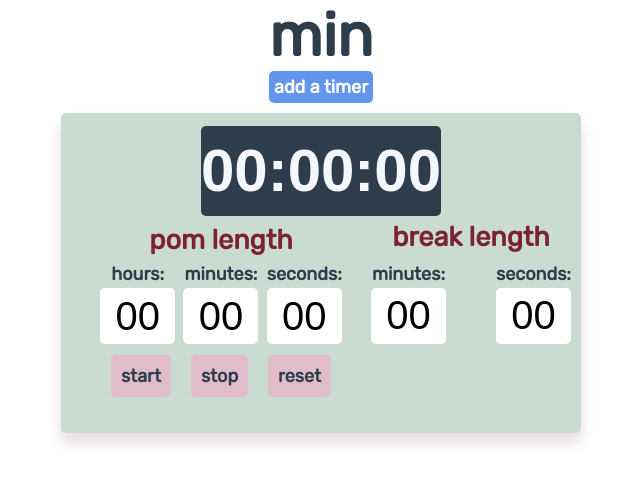
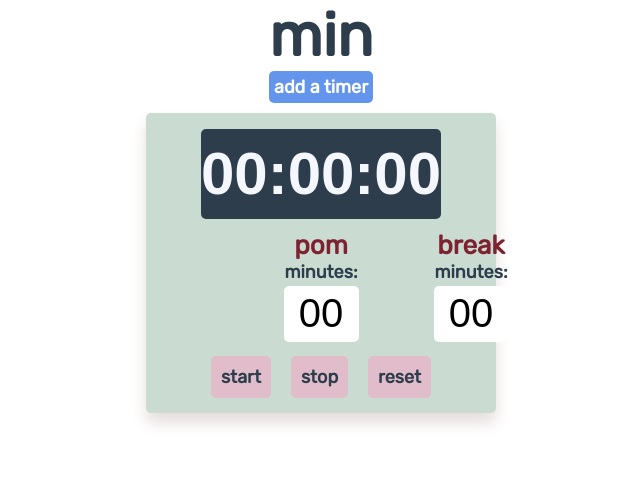
Before and after one commit to SarnaKhmel/min-client, a React (Create React App) app: page / in a window 1280 px wide. Shown: the top 484 px of the page, without its empty margins (319-959 px from the left). Built offline with nearby package versions, Linux system fonts and the light colour scheme; a web font is replaced by a local one.

Commit message:
fully styled pomodoro timer component

```diff
--- a/src/components/Timer/Timer.css
+++ b/src/components/Timer/Timer.css
@@ -13,11 +13,11 @@
 }
 
 .timer.pom {
-    height: 300px;
-    width: 500px;
+    height: 280px;
 }
 
-.timer.pom h2 {
+.timer.pom h3 {
+    font-size: 26px;
     padding: 0;
     margin: 0;
     color: rgb(125, 34, 49);
@@ -25,27 +25,31 @@
 
 .pom-input-container {
     display: flex;
-    align-items: flex-start;
+    align-items: center;
     justify-content: space-around;
-    width: 450px;
+    width: 150px;
 }
 
-.timer.pom .timer-buttons-and-inputs{
-    height: 180px;
-    width: 80%;
+.pom-inputs {
+    display: flex;
+    flex-direction: column;
+    justify-content: space-around;
+    align-items: center;
+    width: 100%;
 }
 
 .break-inputs {
     display: flex;
     flex-direction: column;
+    justify-content: space-around;
     align-items: center;
-    height: 200px;
+    width: 100%;
 }
+
+
 
 .timer.pom .break-inputs h2 {
     text-align: center;
-    margin-bottom: 10px;
-
 }
 
 .timer-buttons {
--- a/src/components/Timer/Timer.js
+++ b/src/components/Timer/Timer.js
@@ -117,42 +117,30 @@ export default class Timer extends Component {
         <div className="timer pom">
           <div className="timer-counter">{calculateAndRenderTimer(this.state.currentTime, this.state.intervalNum)}</div>
           <div className="pom-input-container">
-            <div className="timer-buttons-and-inputs">
-              <h2>pom length</h2>
-              <div className="length-input-wrapper">
-                <label className="length-input-label">
-                  hours:
-                  <input maxLength="2" className="length-input" type="text" value={this.state.timerHours} onChange={this.handleInputChange} name="timerHours" />
-                </label>
-                <label className="length-input-label">
-                  minutes:
-                  <input maxLength="2" className="length-input" type="text" value={this.state.timerMinutes} onChange={this.handleInputChange} name="timerMinutes" />
-                </label>
-                <label className="length-input-label">
-                  seconds:
-                  <input maxLength="2" className="length-input" type="text" value={this.state.timerSeconds} onChange={this.handleInputChange} name="timerSeconds" />
-                </label>
-              </div>
-              <div className="timer-buttons">
-                  <div className="timer-button start" onClick={this.handleStartClick}>start</div>
-                  <div className="timer-button stop" onClick={this.handleStopClick}>stop</div>
-                  <div className="timer-button reset" onClick={this.handleResetClick}>reset</div>
-              </div>
-            </div>
-            <div className="break-inputs">
-              <h2>break length</h2>
+            <div className="pom-inputs">
+              <h3>pom</h3>
               <div className="length-input-wrapper">
                 <label className="length-input-label">
                   minutes:
                   <input maxLength="2" className="length-input" type="text" value={this.state.timerMinutes} onChange={this.handleInputChange} name="timerMinutes" />
                 </label>
+              </div>
+            </div>
+            <div className="break-inputs">
+              <h3>break</h3>
+              <div className="length-input-wrapper">
                 <label className="length-input-label">
-                  seconds:
-                  <input maxLength="2" className="length-input" type="text" value={this.state.timerSeconds} onChange={this.handleInputChange} name="timerSeconds" />
+                  minutes:
+                  <input maxLength="2" className="length-input" type="text" value={this.state.timerMinutes} onChange={this.handleInputChange} name="timerMinutes" />
                 </label>
               </div>
             </div>
           </div>
+          <div className="timer-buttons">
+                  <div className="timer-button start" onClick={this.handleStartClick}>start</div>
+                  <div className="timer-button stop" onClick={this.handleStopClick}>stop</div>
+                  <div className="timer-button reset" onClick={this.handleResetClick}>reset</div>
+              </div>
         </div>
       )
     } else {
```
